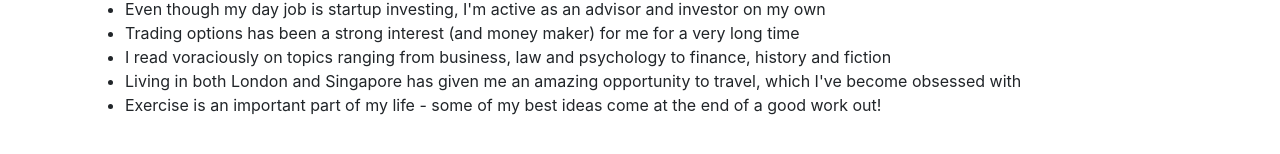
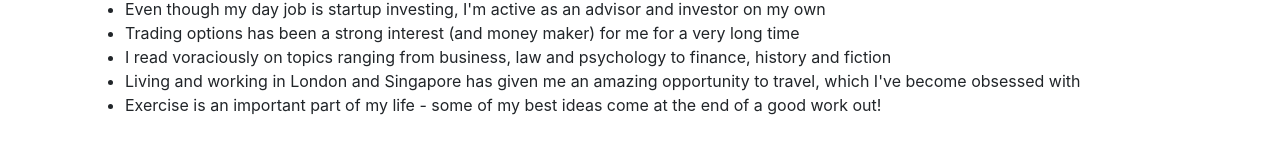
Before and after one commit to jasonstrimpel/jasonstrimpel.github.io, a plain HTML site: page index.html in a window 1280 px wide. Shown: the part 1022-1176 px from the top of the page. Drawn offline with nearby package versions, Linux system fonts and the light colour scheme.

```diff
--- a/index.html
+++ b/index.html
@@ -57,7 +57,7 @@
 			<li>Even though my day job is startup investing, I'm active as an advisor and investor on my own</li>
 			<li>Trading options has been a strong interest (and money maker) for me for a very long time</li>
 			<li>I read voraciously on topics ranging from business, law and psychology to finance, history and fiction</li>
-			<li>Living in both London and Singapore has given me an amazing opportunity to travel, which I've become obsessed with</li>
+			<li>Living and working in London and Singapore has given me an amazing opportunity to travel, which I've become obsessed with</li>
 			<li>Exercise is an important part of my life - some of my best ideas come at the end of a good work out!</li>
 		</ul>
 
```
